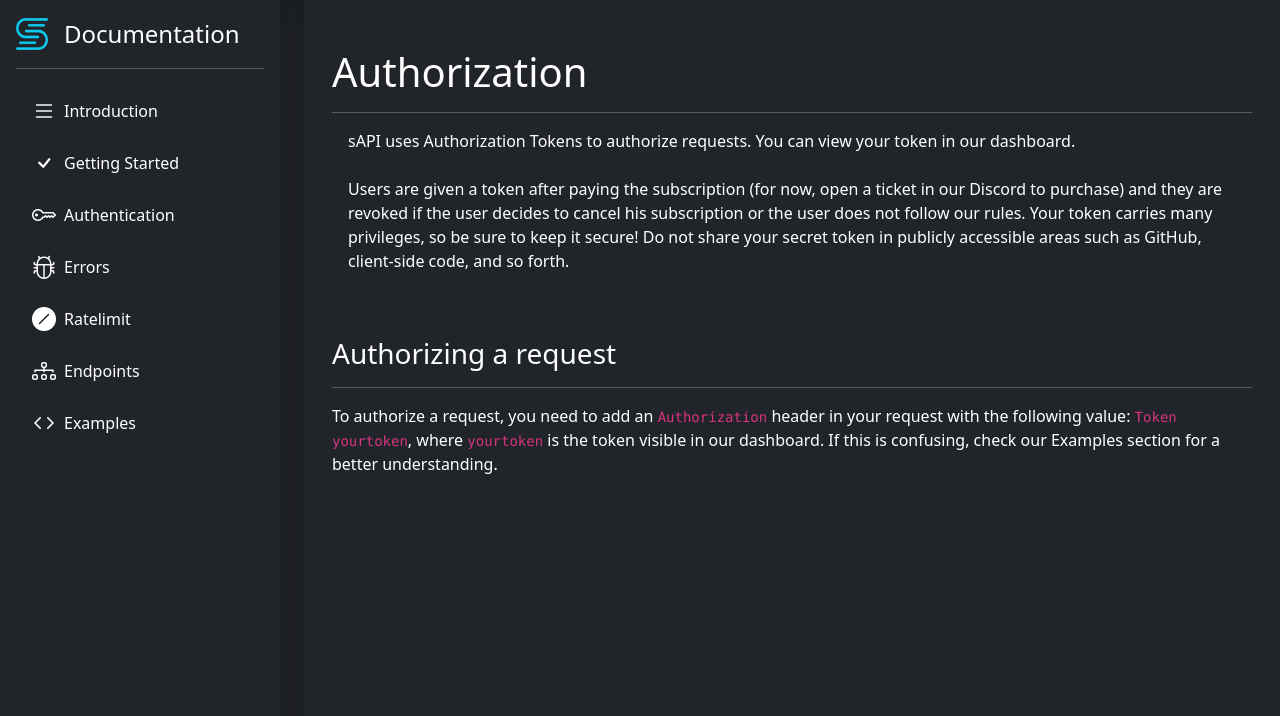
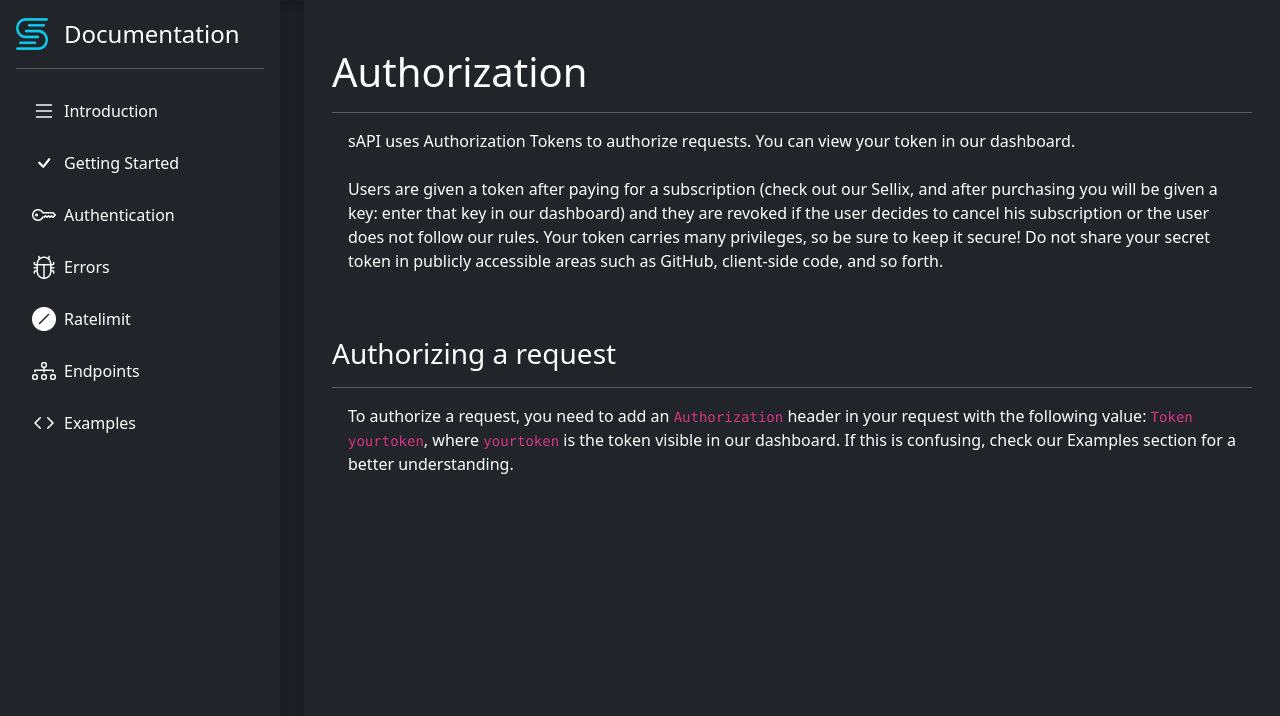
Before and after one commit to hyssedev/something-api, a Django app: page /documentation/authorization in a window 1280 px wide. Shown: the top 716 px of the page. Run offline with Django 3.2, Linux system fonts and the light colour scheme.

Commit message:
small clarification and update for the new purchasing system

```diff
--- a/api/templates/documentation/authorization.html
+++ b/api/templates/documentation/authorization.html
@@ -4,10 +4,10 @@
 <div class="container-fluid mx-3">
     <h1 class="mt-5">Authorization</h1>
     <hr>
-    <p class="mx-3">sAPI uses Authorization Tokens to authorize requests. You can view your token in our dashboard.<br><br>Users are given a token after paying the subscription (for now, open a ticket in our Discord to purchase) and they are revoked if the user decides to cancel his subscription or the user does not follow our rules. Your token carries many privileges, so be sure to keep it secure! Do not share your secret token in publicly accessible areas such as GitHub, client-side code, and so forth.</p>
+    <p class="mx-3">sAPI uses Authorization Tokens to authorize requests. You can view your token in our dashboard.<br><br>Users are given a token after paying for a subscription (check out our Sellix, and after purchasing you will be given a key: enter that key in our dashboard) and they are revoked if the user decides to cancel his subscription or the user does not follow our rules. Your token carries many privileges, so be sure to keep it secure! Do not share your secret token in publicly accessible areas such as GitHub, client-side code, and so forth.</p>
     <br><br>
     <h3>Authorizing a request</h1>
     <hr>
-    <p>To authorize a request, you need to add an <code>Authorization</code> header in your request with the following value: <code>Token yourtoken</code>, where <code>yourtoken</code> is the token visible in our dashboard. If this is confusing, check our Examples section for a better understanding.</p>
+    <p class="mx-3">To authorize a request, you need to add an <code>Authorization</code> header in your request with the following value: <code>Token yourtoken</code>, where <code>yourtoken</code> is the token visible in our dashboard. If this is confusing, check our Examples section for a better understanding.</p>
 </div>
 {% endblock body %}
```
